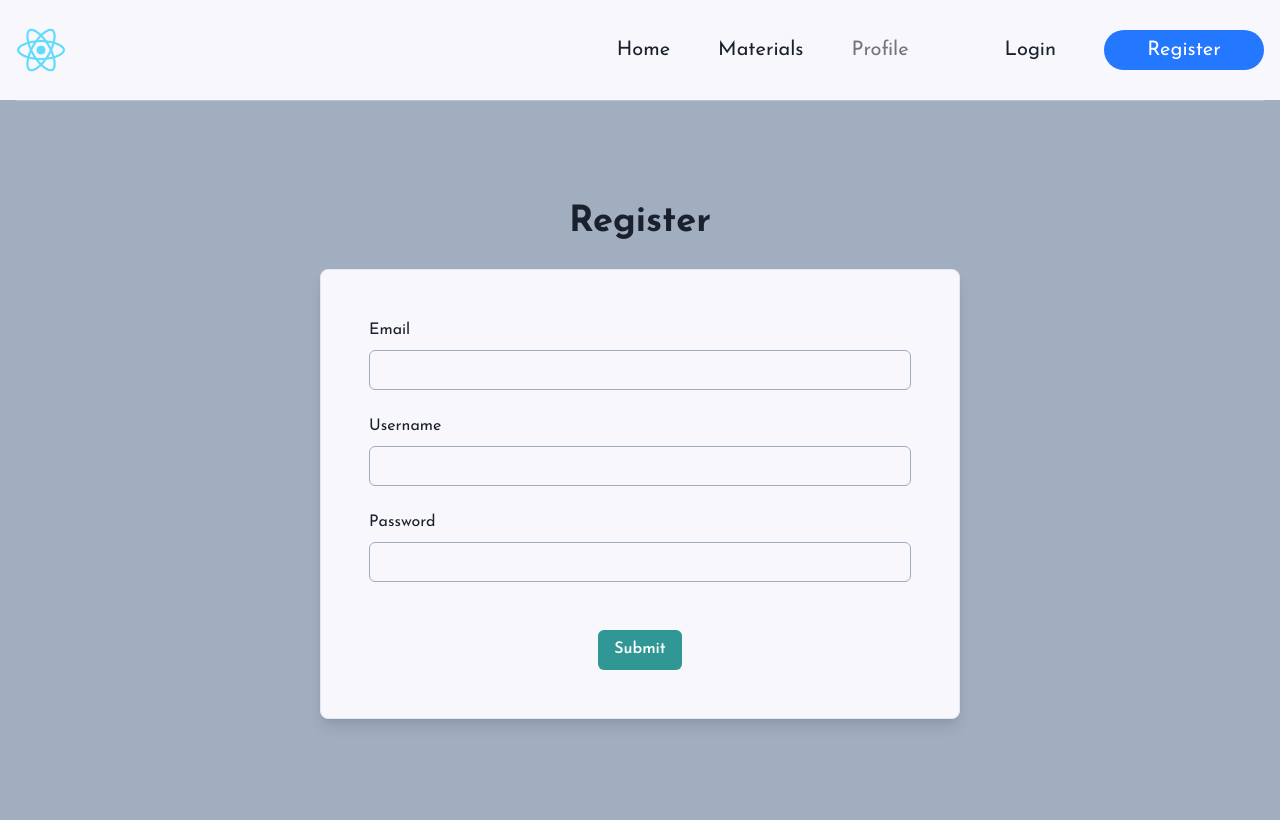
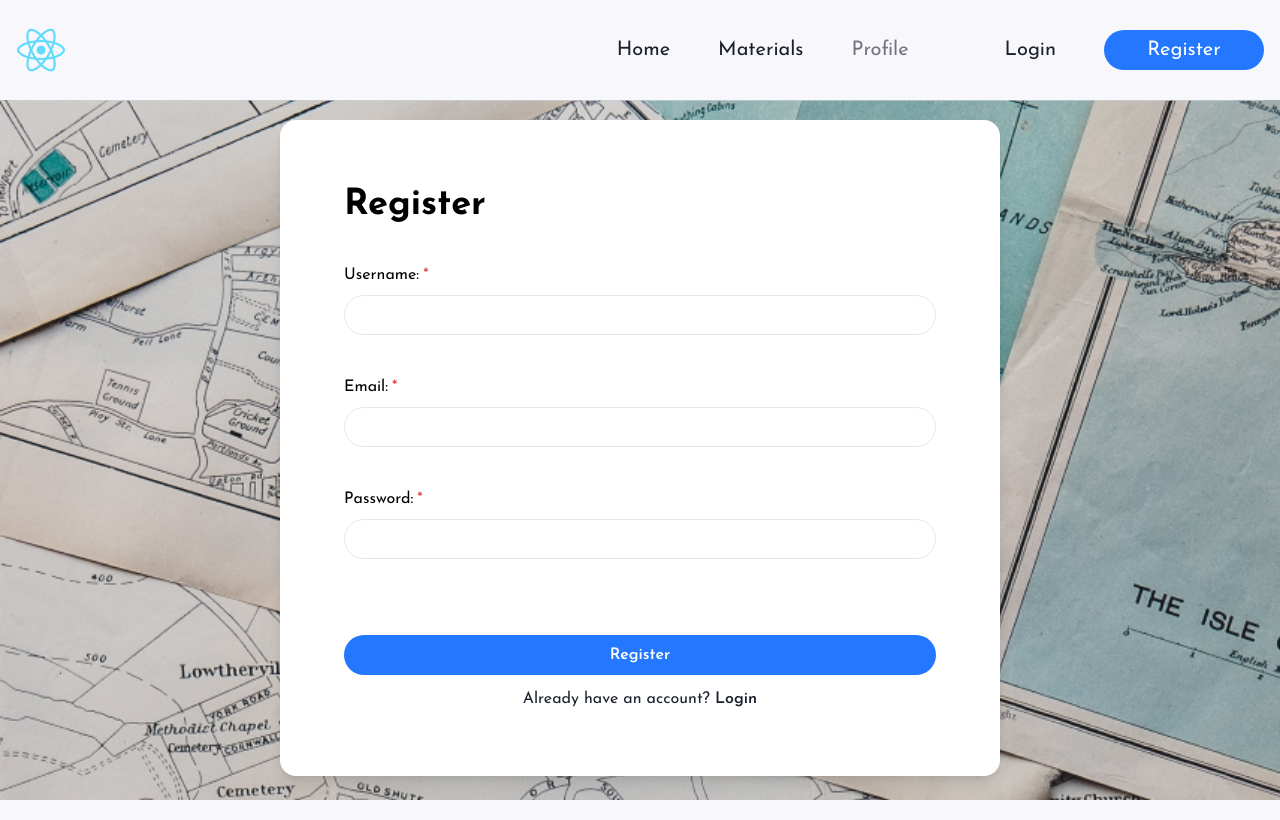
Before and after one commit to rg-km/final-project-engineering-53, a React (Create React App) app in the folder frontend/: page /register in a window 1280 px wide. Built offline with nearby package versions, Linux system fonts and the light colour scheme.

Commit message:
update: tested user register

```diff
--- a/frontend/src/pages/Register.js
+++ b/frontend/src/pages/Register.js
@@ -1,17 +1,18 @@
 import { useState } from "react";
-// import axios from "axios";
 import axios from "../api/axios";
 import {
+  Box,
+  Button,
+  Heading,
+  Text,
+  Input,
+  Stack,
   FormControl,
   FormLabel,
-  Box,
-  Container,
-  Flex,
-  Input,
-  Heading,
-  Button,
-  Center,
+  Link as ChakraLink,
 } from "@chakra-ui/react";
+import { Link } from "react-router-dom";
+import AuthLayout from "../components/layouts/AuthLayout";
 
 const REGISTER_URL = "/register";
 
@@ -39,65 +40,80 @@ export default function Register() {
   };
 
   return (
-    <>
-      <Box as="section" bgColor="gray.400">
-        <Container maxW="container.xl" h="90vh" color="#1a202c">
-          <Flex w="full" h="full" direction="column" justify="center" align="center">
-            <Heading mb={6}>Register</Heading>
+    <AuthLayout>
       <Box
-              w="640px"
+        minW="720px"
+        minH="656px"
         h="fit-content"
-              border="1px solid"
-              borderColor="gray.200"
-              bgColor="#f8f7fc"
-              borderRadius={8}
+        backgroundColor="white"
+        alignItems="center"
         boxShadow="lg"
-              p={12}
+        borderRadius={16}
+        p={16}
+        mt={24}
       >
         <form onSubmit={handleSubmit}>
-                <FormControl>
-                  <FormLabel htmlFor="email">Email</FormLabel>
+          <Stack spacing={3}>
+            <Heading mb={6} color="black">
+              Register
+            </Heading>
+            <FormControl isRequired>
+              <FormLabel type="username" textColor="black">
+                Username:
+              </FormLabel>
+              <Input
+                id="username"
+                type="username"
+                aria-label="username"
+                onChange={(e) => setUsername(e.target.value)}
+                borderRadius="50"
+                mb="10"
+                color="black"
+              />
+              <FormLabel type="email" textColor="black">
+                Email:
+              </FormLabel>
               <Input
                 id="email"
                 type="email"
+                aria-label="email"
                 onChange={(e) => setEmail(e.target.value)}
-                    borderColor="gray.400"
-                    isRequired
+                borderRadius="50"
+                mb="10"
+                color="black"
               />
-
-                  <FormLabel htmlFor="username" mt={6}>
-                    Username
-                  </FormLabel>
-                  <Input
-                    id="username"
-                    type="text"
-                    onChange={(e) => setUsername(e.target.value)}
-                    borderColor="gray.400"
-                    isRequired
-                  />
-
-                  <FormLabel htmlFor="password" mt={6}>
-                    Password
+              <FormLabel type="password" textColor="black">
+                Password:
               </FormLabel>
               <Input
                 id="password"
                 type="password"
+                aria-label="password"
                 onChange={(e) => setPassword(e.target.value)}
-                    borderColor="gray.400"
-                    isRequired
+                borderRadius="50"
+                color="black"
+                mb={16}
               />
-
-                  <Center>
-                    <Button mt={12} colorScheme="teal" type="submit">
-                      Submit
+            </FormControl>
+            <Button
+              type="submit"
+              color="white"
+              bgColor="#2477FF"
+              colorScheme="blue"
+              size="md"
+              borderRadius="50"
+            >
+              Register
             </Button>
-                  </Center>
-                </FormControl>
+            <Text textAlign="center" fontWeight="medium">
+              Already have an account?{" "}
+              <ChakraLink as={Link} to="/login" fontWeight="semibold">
+                Login
+              </ChakraLink>
+            </Text>
+          </Stack>
         </form>
       </Box>
-          </Flex>
-        </Container>
-      </Box>
-    </>
+    </AuthLayout>
   );
 }
```
Lines whose indentation alone changed are shown as unchanged.
